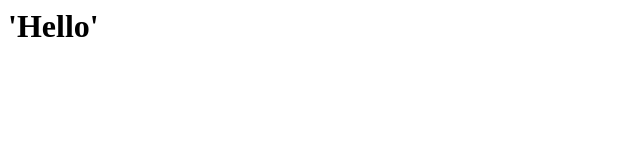
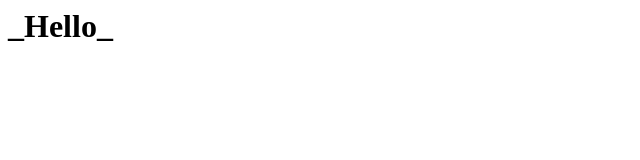
Before and after one commit to had2020/web201.github.io, a plain HTML site: page index.html in a window 1280 px wide. Shown: the whole page, without its empty margins (0-640 px from the left). Drawn offline with Linux system fonts and the light colour scheme.

Commit message:
Update index.html

```diff
--- a/index.html
+++ b/index.html
@@ -1 +1 @@
-<h1>'Hello'</h1>
+<h1>_Hello_</h1>
```
